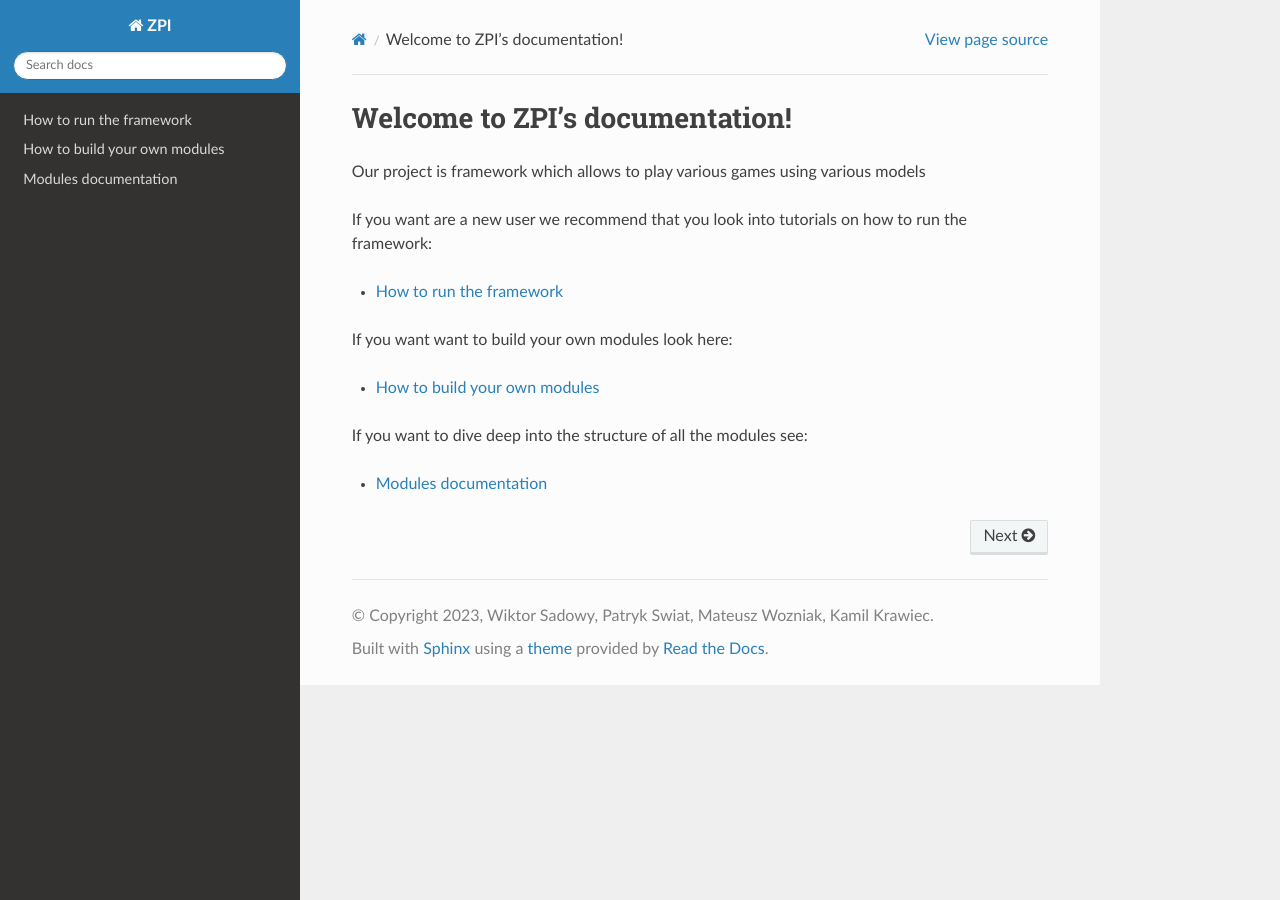
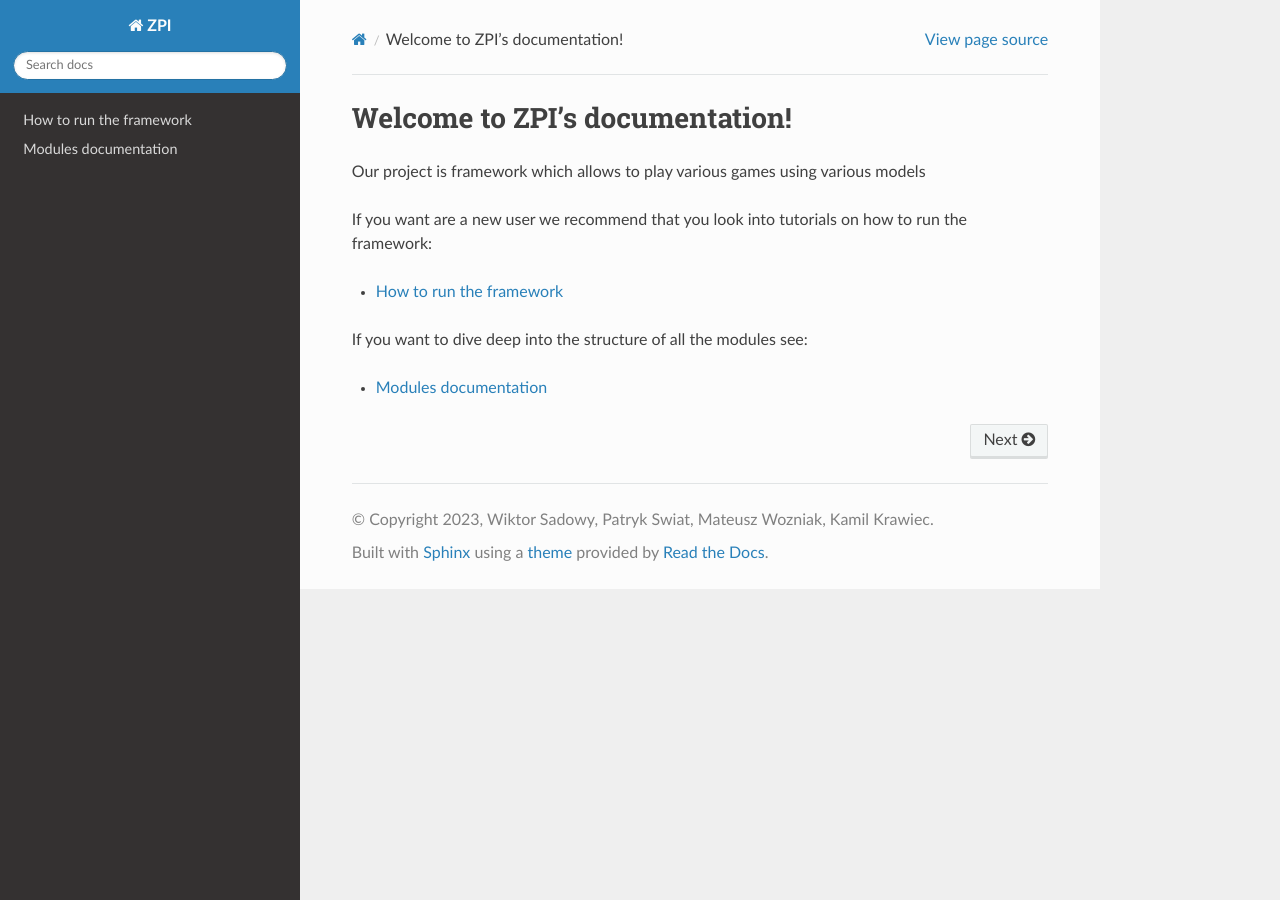
Before and after one commit to ZPI-2023-IST/Documentation, a Sphinx documentation site: the page built from source/index.rst, in a window 1280 px wide. Built offline with Sphinx 7.4.7 and the Read the Docs theme 2.0.0, drawn with Linux system fonts in a browser that asks for light colours; pages that are not in the unit, such as notebooks, are missing from menus.

Commit message:
Revert "Add what you need to know"
This reverts commit 1f22d1fe29a2abded048f52da0d7b4eaf989a0fb.

```diff
--- a/source/build.rst
+++ /dev/null
@@ -1,10 +0,0 @@
-How to build your own modules
-===============================
-
-| Interested in building your own modules?
-| Check the tutorials below on how to build your own modules
-
-.. toctree::
-   :maxdepth: 2
-
-   build/what_to_know
--- a/source/index.rst
+++ b/source/index.rst
@@ -1,5 +1,5 @@
 Welcome to ZPI's documentation!
-================================
+===============================
 
 Our project is framework which allows to play various games using various models
 
@@ -10,13 +10,6 @@ If you want are a new user we recommend that you look into tutorials on how to r
 
    run
 
-If you want want to build your own modules look here:
-
-.. toctree::
-   :maxdepth: 1
-
-   build
-
 If you want to dive deep into the structure of all the modules see:
 
 .. toctree::
```
Also changed, not shown: 2 other files.
